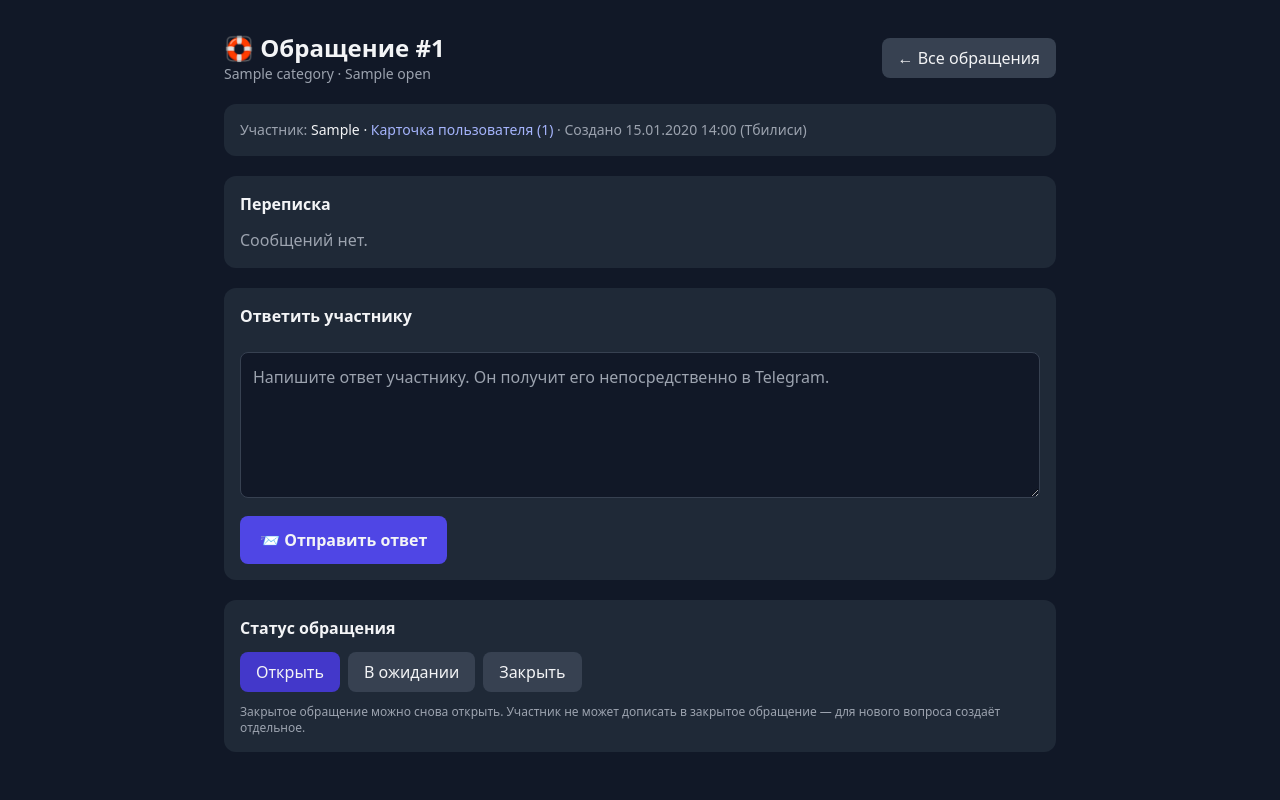
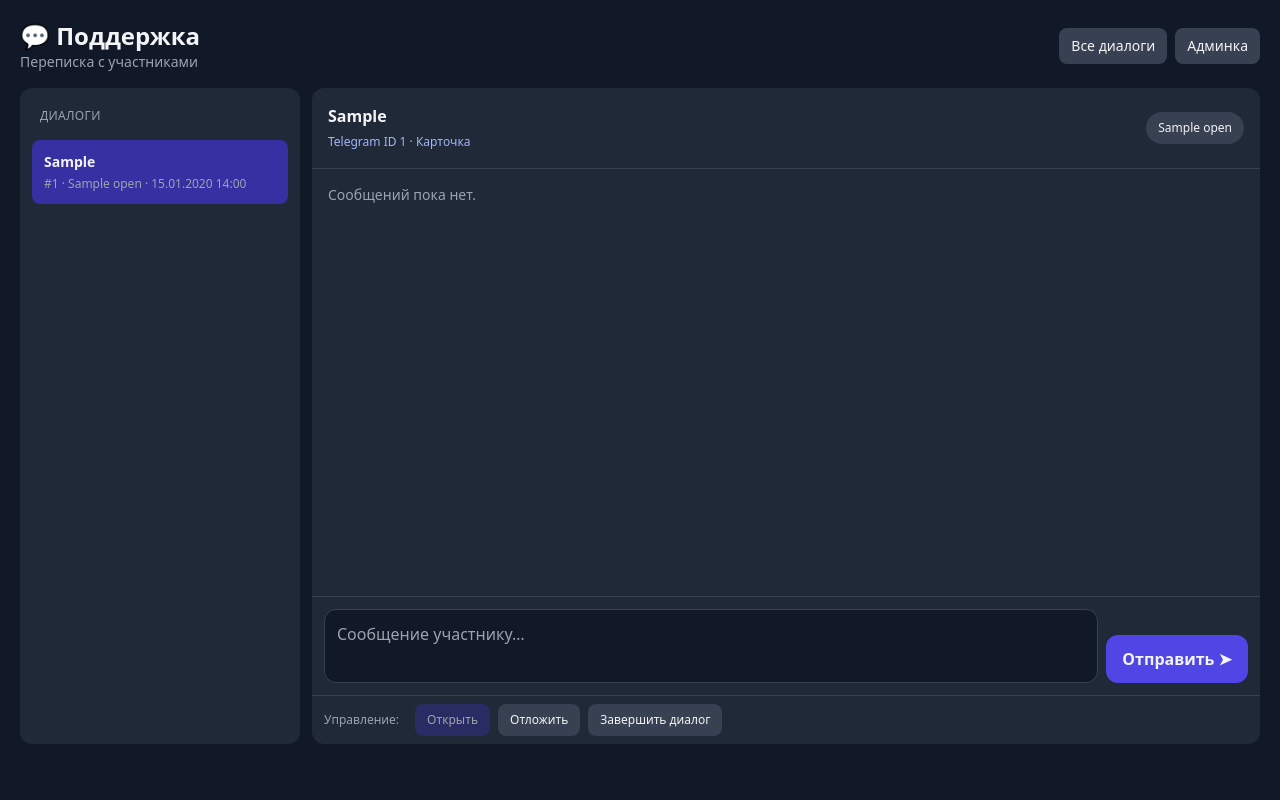
Before and after one commit to vazhap519/dato-telegram, a FastAPI app: template admin/templates/support_ticket.html in a window 1280 px wide. Run offline with FastAPI, Linux system fonts and the light colour scheme; the template is opened without the code that fills it: most values are stand-ins (such as "Sample title", 1, 10 or a date in 2020); parts of the project's set-up code (start-up, migrations or seed data) failed here and were passed over; some libraries are stand-ins or nearby versions.

Commit message:
Turn support ticket view into live two-column chat with image and voice bubbles

```diff
--- a/admin/templates/support_ticket.html
+++ b/admin/templates/support_ticket.html
@@ -1,22 +1,100 @@
-<!doctype html><html lang="ru"><head><meta charset="utf-8"><meta name="viewport" content="width=device-width,initial-scale=1"><title>Обращение #{{ ticket.id }}</title><script src="https://cdn.tailwindcss.com"></script></head>
-<body class="bg-gray-900 text-gray-100"><main class="max-w-4xl mx-auto p-4 md:p-8 space-y-5">
-<header class="flex flex-wrap items-center justify-between gap-3"><div><h1 class="text-2xl font-bold">🛟 Обращение #{{ ticket.id }}</h1><p class="text-gray-400 text-sm">{{ categories.get(ticket.category,ticket.category) }} · {{ statuses.get(ticket.status,ticket.status) }}</p></div><a href="/support" class="rounded-lg bg-gray-700 px-4 py-2">← Все обращения</a></header>
-<div class="bg-gray-800 rounded-xl p-4 text-sm"><span class="text-gray-400">Участник:</span> {{ ticket.first_name or ticket.username or 'Без имени' }} · <a class="text-indigo-300 hover:underline" href="/subscriptions/users/{{ ticket.telegram_id }}">Карточка пользователя ({{ ticket.telegram_id }})</a><span class="text-gray-400"> · Создано {{ ticket.created_at|tbilisi_time }} (Тбилиси)</span></div>
-{% if request.query_params.get('sent') == 'ok' %}<p class="bg-green-900/40 text-green-300 rounded-xl p-3">Ответ отправлен участнику.</p>{% elif request.query_params.get('sent') == 'fail' %}<p class="bg-red-900/40 text-red-300 rounded-xl p-3">Ответ сохранён, но Telegram не доставил сообщение. Проверьте, не заблокирован ли бот.</p>{% elif request.query_params.get('status') == 'ok' %}<p class="bg-indigo-900/40 text-indigo-200 rounded-xl p-3">Статус обновлён.</p>{% endif %}
-<section class="bg-gray-800 rounded-xl p-4 space-y-3"><h2 class="font-semibold">Переписка</h2><div class="max-h-[38rem] overflow-y-auto space-y-3">
+<!doctype html><html lang="ru"><head><meta charset="utf-8"><meta name="viewport" content="width=device-width,initial-scale=1">
+<title>Чат поддержки — Круг Души</title><script src="https://cdn.tailwindcss.com"></script></head>
+<body class="bg-gray-900 text-gray-100">
+<main class="max-w-7xl mx-auto p-3 md:p-5">
+<header class="flex flex-wrap items-center justify-between gap-3 mb-4"><div><h1 class="text-xl md:text-2xl font-bold">💬 Поддержка</h1><p class="text-gray-400 text-sm">Переписка с участниками</p></div><nav class="flex gap-2"><a href="/support" class="bg-gray-700 px-3 py-2 rounded-lg text-sm">Все диалоги</a><a href="/dashboard" class="bg-gray-700 px-3 py-2 rounded-lg text-sm">Админка</a></nav></header>
+<div class="grid lg:grid-cols-[280px_1fr] gap-3" style="min-height:75vh">
+<aside class="bg-gray-800 rounded-xl p-3 space-y-2 lg:max-h-[82vh] lg:overflow-y-auto">
+<div class="text-gray-400 text-xs uppercase tracking-wide p-2">Диалоги</div>
+{% for chat in chats %}
+<a href="/support/{{ chat.id }}" class="block px-3 py-3 rounded-lg {% if chat.id==ticket.id %}bg-indigo-800{% else %}bg-gray-700/40 hover:bg-gray-700{% endif %}">
+<div class="font-semibold text-sm truncate">{{ chat.first_name or chat.username or ('Участник ' ~ chat.telegram_id) }}</div>
+<div class="text-xs text-gray-400 mt-1">#{{ chat.id }} · {{ statuses.get(chat.status,chat.status) }} · {{ chat.updated_at|tbilisi_time }}</div>
+</a>
+{% endfor %}
+</aside>
+<section class="bg-gray-800 rounded-xl flex flex-col min-h-[70vh] lg:h-[82vh] overflow-hidden">
+<div class="border-b border-gray-700 p-4 flex flex-wrap justify-between items-center gap-3">
+<div><h2 class="font-semibold">{{ ticket.first_name or ticket.username or ('Участник ' ~ ticket.telegram_id) }}</h2><a href="/subscriptions/users/{{ ticket.telegram_id }}" class="text-indigo-300 hover:underline text-xs">Telegram ID {{ ticket.telegram_id }} · Карточка</a></div>
+<div class="text-xs rounded-full bg-gray-700 px-3 py-2" id="status-label">{{ statuses.get(ticket.status,ticket.status) }}</div>
+</div>
+{% if request.query_params.get('sent') == 'fail' %}<div class="bg-red-900/50 p-2 text-red-200 text-sm">Telegram не доставил ответ. Используйте повторную отправку в сообщении.</div>{% endif %}
+<div id="chat-messages" class="flex-1 min-h-64 overflow-y-auto p-4 space-y-4" aria-live="polite">
 {% for m in messages %}
-<div class="flex {% if m.actor=='user' %}justify-start{% else %}justify-end{% endif %}"><article class="rounded-xl max-w-[95%] md:max-w-[85%] px-4 py-3 {% if m.actor=='user' %}bg-gray-700{% else %}bg-indigo-950 border border-indigo-700{% endif %}"><div class="text-xs text-gray-400 mb-2">{{ 'Участник' if m.actor=='user' else m.actor.replace('admin:','Поддержка: ') }} · {{ m.created_at|tbilisi_time }}{% if m.delivery_status=='failed' %} · <span class="text-red-300">Не доставлено</span>{% endif %}</div><p class="text-sm whitespace-pre-wrap break-words">{{ m.body }}</p>
-{% if m.delivery_status=='failed' %}
-<form method="post" action="/support/{{ ticket.id }}/retry/{{ m.id }}" class="mt-3">
+<div class="flex {% if m.actor=='user' %}justify-start{% else %}justify-end{% endif %}" data-message-id="{{ m.id }}">
+<div class="rounded-2xl px-4 py-3 max-w-[90%] md:max-w-[80%] {% if m.actor=='user' %}bg-gray-700{% else %}bg-indigo-900{% endif %}">
+<div class="text-xs text-gray-300 mb-1">{{ 'Участник' if m.actor=='user' else 'Вы' }} · {{ m.created_at|tbilisi_time }}</div>
+{% if m.media_type=='photo' and m.file_id %}<a target="_blank" href="/support/media/{{ m.id }}"><img class="rounded-lg max-h-64 max-w-full" loading="lazy" src="/support/media/{{ m.id }}" alt="Фото участника"></a>{% endif %}
+{% if m.media_type=='voice' and m.file_id %}<audio controls preload="none" class="max-w-full"><source src="/support/media/{{ m.id }}" type="audio/ogg"></audio>{% endif %}
+{% if m.media_type=='document' and m.file_id %}<a href="/support/media/{{ m.id }}" target="_blank" class="text-sky-300 underline">📎 Открыть вложение</a>{% endif %}
+{% if m.body %}<p class="text-sm whitespace-pre-wrap break-words">{{ m.body }}</p>{% endif %}
+{% if m.delivery_status=='failed' %}<form action="/support/{{ ticket.id }}/retry/{{ m.id }}" method="post" class="mt-2"><input type="hidden" name="csrf_token" value="{{ csrf_token }}"><button class="text-xs text-red-200 underline">Не доставлено · повторить</button></form>{% endif %}
+</div></div>
+{% else %}<p class="text-gray-400 text-sm">Сообщений пока нет.</p>{% endfor %}
+</div>
+{% if ticket.status!='closed' %}
+<form method="post" action="/support/{{ ticket.id }}/reply" class="border-t border-gray-700 p-3 flex gap-2 items-end" id="chat-form">
 <input type="hidden" name="csrf_token" value="{{ csrf_token }}">
-<button type="submit" class="bg-red-800 hover:bg-red-700 rounded px-3 py-2 text-xs" onclick="return confirm('Повторно отправить это сообщение?')">↻ Повторить доставку</button>
-</form>{% endif %}</article></div>
-{% else %}<p class="text-gray-400">Сообщений нет.</p>{% endfor %}
-</div></section>
-{% if ticket.status != 'closed' %}
-<section class="bg-gray-800 rounded-xl p-4 space-y-3"><h2 class="font-semibold">Ответить участнику</h2><form method="post" action="/support/{{ ticket.id }}/reply" class="space-y-3"><input type="hidden" name="csrf_token" value="{{ csrf_token }}"><textarea name="body" rows="5" required maxlength="3000" placeholder="Напишите ответ участнику. Он получит его непосредственно в Telegram." class="bg-gray-900 w-full p-3 rounded-lg border border-gray-700"></textarea><button class="bg-indigo-600 hover:bg-indigo-500 px-5 py-3 rounded-lg font-semibold" onclick="return confirm('Отправить ответ участнику в Telegram?')">📨 Отправить ответ</button></form></section>
-{% endif %}
-<section class="bg-gray-800 rounded-xl p-4 space-y-3"><h2 class="font-semibold">Статус обращения</h2><div class="flex flex-wrap gap-2">
-{% for key,label in {'open':'Открыть','pending':'В ожидании','closed':'Закрыть'}.items() %}<form method="post" action="/support/{{ ticket.id }}/status"><input type="hidden" name="csrf_token" value="{{ csrf_token }}"><input type="hidden" name="status" value="{{ key }}"><button class="px-4 py-2 rounded-lg {% if ticket.status==key %}bg-indigo-700{% else %}bg-gray-700 hover:bg-gray-600{% endif %}" {% if ticket.status==key %}disabled{% endif %} onclick="return confirm('Изменить статус обращения?')">{{ label }}</button></form>{% endfor %}
-</div><p class="text-xs text-gray-400">Закрытое обращение можно снова открыть. Участник не может дописать в закрытое обращение — для нового вопроса создаёт отдельное.</p></section>
-</main></body></html>
+<textarea id="chat-input" name="body" rows="2" required maxlength="3000" placeholder="Сообщение участнику…" class="bg-gray-900 border border-gray-700 rounded-xl p-3 flex-1 min-w-0 resize-none focus:outline-none focus:border-indigo-500"></textarea>
+<button type="submit" class="bg-indigo-600 hover:bg-indigo-500 px-4 py-3 rounded-xl font-semibold">Отправить ➤</button>
+</form>
+{% else %}<div class="border-t border-gray-700 p-4 text-sm text-gray-400">Диалог закрыт. Можно снова открыть ниже.</div>{% endif %}
+<div class="px-3 py-2 border-t border-gray-700 flex flex-wrap gap-2 items-center">
+<span class="text-xs text-gray-400 mr-2">Управление:</span>
+{% for key,label in {'open':'Открыть','pending':'Отложить','closed':'Завершить диалог'}.items() %}
+<form method="post" action="/support/{{ ticket.id }}/status"><input type="hidden" name="csrf_token" value="{{ csrf_token }}"><input type="hidden" name="status" value="{{ key }}"><button {% if ticket.status==key %}disabled{% endif %} class="text-xs rounded-lg px-3 py-2 {% if ticket.status==key %}bg-indigo-900 opacity-60{% else %}bg-gray-700 hover:bg-gray-600{% endif %}">{{ label }}</button></form>
+{% endfor %}
+</div></section></div></main>
+<script>
+(()=> {
+  const box=document.getElementById('chat-messages');
+  const ticketId={{ ticket.id }};
+  let lastId=Number(box.querySelector('[data-message-id]:last-of-type')?.dataset.messageId||0);
+  const ids=[...box.querySelectorAll('[data-message-id]')].map(el=>Number(el.dataset.messageId));
+  if(ids.length)lastId=Math.max(...ids);
+  box.scrollTop=box.scrollHeight;
+  function append(m){
+    if(box.querySelector('[data-message-id="'+m.id+'"]'))return;
+    const outer=document.createElement('div');
+    outer.className='flex '+(m.actor==='user'?'justify-start':'justify-end');
+    outer.dataset.messageId=m.id;
+    const bubble=document.createElement('div');
+    bubble.className='rounded-2xl px-4 py-3 max-w-[90%] md:max-w-[80%] '+(m.actor==='user'?'bg-gray-700':'bg-indigo-900');
+    const meta=document.createElement('div');
+    meta.className='text-xs text-gray-300 mb-1';
+    meta.textContent=(m.actor==='user'?'Участник':'Вы')+' · '+m.time;
+    bubble.appendChild(meta);
+    if(m.has_file){
+      const url='/support/media/'+m.id;
+      if(m.media_type==='photo'){
+        const a=document.createElement('a');a.href=url;a.target='_blank';
+        const img=document.createElement('img');img.src=url;img.alt='Фото';img.className='rounded-lg max-h-64 max-w-full';a.appendChild(img);bubble.appendChild(a);
+      } else if(m.media_type==='voice'){
+        const audio=document.createElement('audio');audio.controls=true;audio.src=url;audio.className='max-w-full';bubble.appendChild(audio);
+      } else if(m.media_type==='document'){
+        const a=document.createElement('a');a.href=url;a.target='_blank';a.rel='noopener';a.textContent='📎 Открыть вложение';a.className='text-sky-300 underline';bubble.appendChild(a);
+      }
+    }
+    if(m.body){const p=document.createElement('p');p.className='text-sm whitespace-pre-wrap break-words';p.textContent=m.body;bubble.appendChild(p);}
+    if(m.delivery_status==='failed'){
+      const err=document.createElement('small');err.className='text-red-200';err.textContent='Не доставлено — обновите страницу для повтора';bubble.appendChild(err);
+    }
+    outer.appendChild(bubble);box.appendChild(outer);lastId=Math.max(lastId,m.id);
+  }
+  async function refresh(){
+    if(document.hidden)return;
+    try{
+      const resp=await fetch('/support/'+ticketId+'/messages?after='+lastId,{credentials:'same-origin',cache:'no-store'});
+      if(!resp.ok)return;
+      const data=await resp.json();
+      const nearEnd=box.scrollHeight-box.scrollTop-box.clientHeight<150;
+      data.messages.forEach(append);
+      if(nearEnd)box.scrollTop=box.scrollHeight;
+    }catch(e){/* next poll retries */}
+  }
+  setInterval(refresh,4000);
+  document.getElementById('chat-input')?.addEventListener('keydown',e=>{
+    if(e.key==='Enter'&&!e.shiftKey){e.preventDefault();document.getElementById('chat-form')?.requestSubmit();}
+  });
+})();
+</script></body></html>
```
